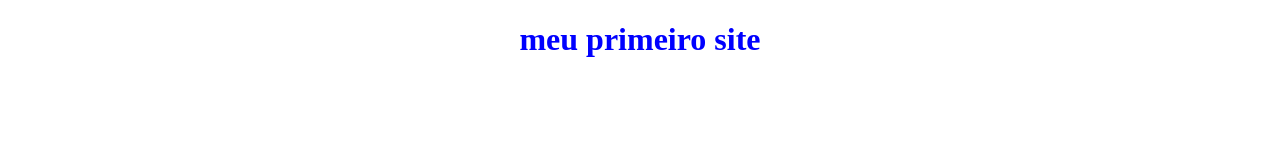
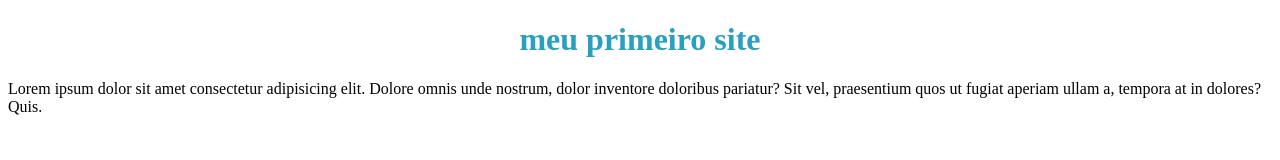
Before and after one commit to rayssasouzza/cursoJavascript, a plain HTML site: page index.html in a window 1280 px wide. Drawn offline with Linux system fonts and the light colour scheme.

Commit message:
criei uma tag p

```diff
--- a/index.html
+++ b/index.html
@@ -6,6 +6,7 @@
     <title>Document</title>
 </head>
 <body>
-    <h1 style="color: blue; text-align: center;">meu primeiro site</h1>
+    <h1 style="color: rgb(41, 160, 193); text-align: center;">meu primeiro site</h1>
+    <p>Lorem ipsum dolor sit amet consectetur adipisicing elit. Dolore omnis unde nostrum, dolor inventore doloribus pariatur? Sit vel, praesentium quos ut fugiat aperiam ullam a, tempora at in dolores? Quis.</p>
 </body>
 </html>
```
